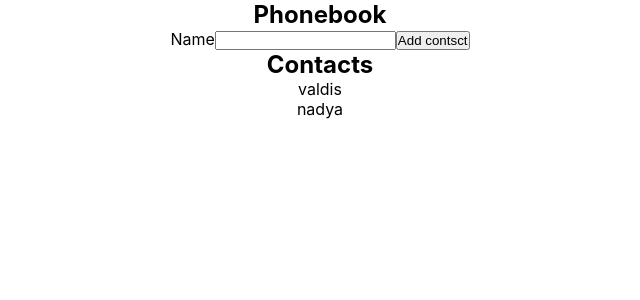
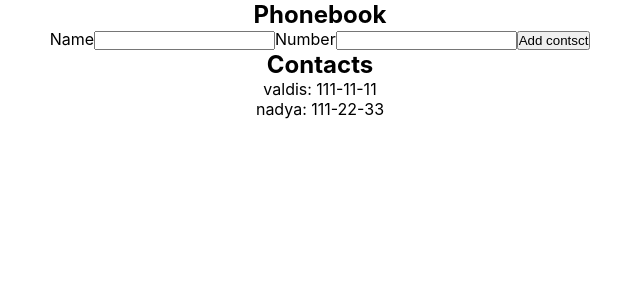
Before and after one commit to vtyshchenko/goit-react-hw-02-phonebook, a React (Create React App) app: page / in a window 1280 px wide. Shown: the top 300 px of the page, without its empty margins (320-960 px from the left). Built offline with nearby package versions, Linux system fonts and the light colour scheme.

Commit message:
step 2 done

```diff
--- a/src/components/Phonebook/AddContact/AddContact.js
+++ b/src/components/Phonebook/AddContact/AddContact.js
@@ -11,6 +11,15 @@ function AddContact() {
         title="Name may contain only letters, apostrophe, dash and spaces. For example Adrian, Jacob Mercer, Charles de Batz de Castelmore d'Artagnan"
         required
       />
+
+      <label>Number</label>
+      <input
+        type="tel"
+        name="number"
+        pattern="\+?\d{1,4}?[-.\s]?\(?\d{1,3}?\)?[-.\s]?\d{1,4}[-.\s]?\d{1,4}[-.\s]?\d{1,9}"
+        title="Phone number must be digits and can contain spaces, dashes, parentheses and can start with +"
+        required
+      />
       <button type="button">Add contsct</button>
     </div>
   );
--- a/src/components/Phonebook/Contacts/Contacts.js
+++ b/src/components/Phonebook/Contacts/Contacts.js
@@ -6,7 +6,9 @@ function Contacts({ contctsList }) {
       <h2>Contacts</h2>
       <ul>
         {contctsList.map(contactsItem => (
-          <li key={contactsItem.id}>{contactsItem.name}</li>
+          <li key={contactsItem.id}>
+            {contactsItem.name}: {contactsItem.number}
+          </li>
         ))}
       </ul>
     </>
--- a/src/components/Phonebook/Phonebook.js
+++ b/src/components/Phonebook/Phonebook.js
@@ -7,18 +7,18 @@ class Phonebook extends Component {
   state = {
     contacts: [],
     name: '',
+    number: '',
   };
 
   render() {
-    console.log(AddContact);
     return (
       <div className={styles.componenet}>
         <h2>Phonebook</h2>
         <AddContact />
         <Contacts
           contctsList={[
-            { id: 1, name: 'valdis' },
-            { id: 2, name: 'nadya' },
+            { id: 1, name: 'valdis', number: '111-11-11' },
+            { id: 2, name: 'nadya', number: '111-22-33' },
           ]}
         />
       </div>
```
